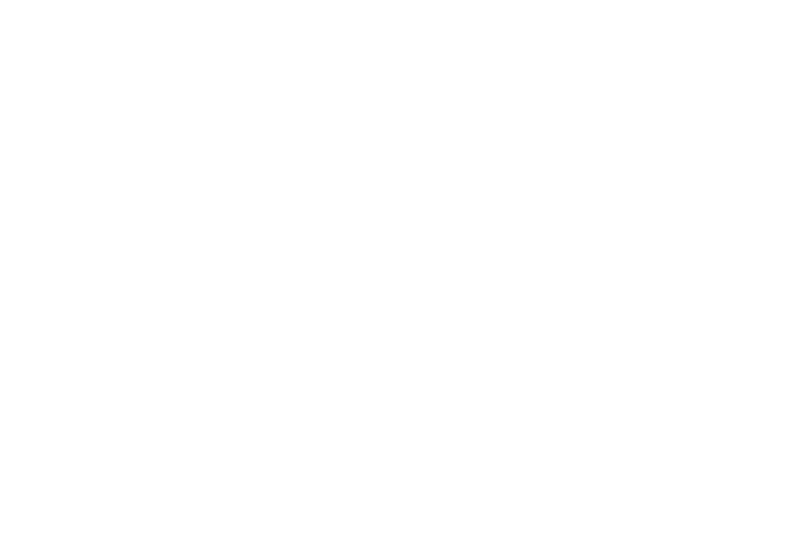
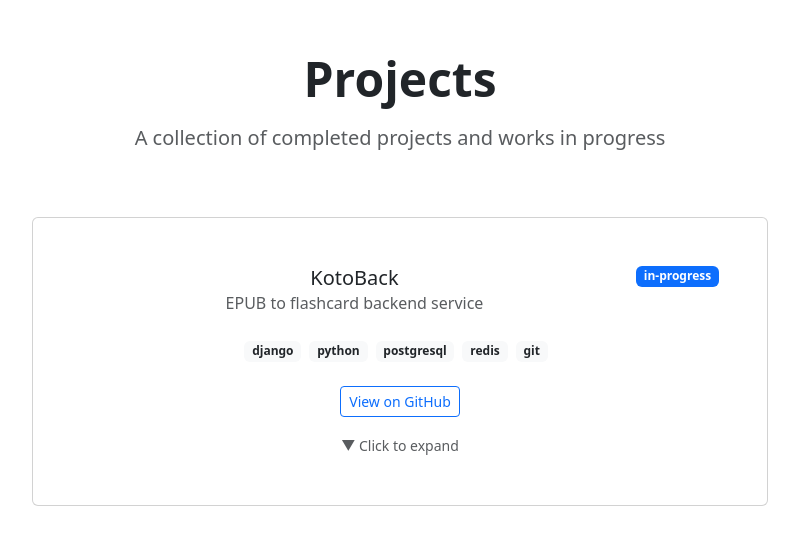
Before and after one commit to Jtsoco/portfolio, a React (Vite) app: page / in a window 1280 px wide. Shown: the part 7487-8031 px from the top of the page, without its empty margins (240-1039 px from the left). Before the commit the page ends 7389 px from the top, so only its background shows below. Built offline with nearby package versions, Linux system fonts and the light colour scheme.

Commit message:
new project components

```diff
--- a/src/App.tsx
+++ b/src/App.tsx
@@ -7,6 +7,7 @@
 import { EnglishText, JapaneseText} from './assets/text'
 import { GameSection } from './sections/gameSection'
 import { CurrentProjectSection } from './sections/currentProjectSection'
+import { ProjectsSection } from './sections/projectsSection'
 import { SideNavBar } from './components/SideNAvBar'
 import { useLinkRefs } from './sections/currentProjectSubSections/useLinkRefs'
 import { SectionSelectDropdown } from './components/SectionSelectDropdown'
@@ -18,6 +19,7 @@
   const targetRef = useRef(null);
   const gameTargetRef = useRef(null);
   const currentProjectTargetRef = useRef(null);
+  const projectsTargetRef = useRef(null);
   const currentProjectSubSectionRefs = useLinkRefs();
   const nonTopRef = useRef(null);
   const introductionRef = useRef(null);
@@ -26,6 +28,7 @@
     'About': targetRef,
     'Game': gameTargetRef,
     'Current Project': currentProjectTargetRef,
+    'Projects': projectsTargetRef,
   }
 
   return (
@@ -47,7 +50,7 @@
           <AboutSection targetRef={targetRef}/>
           <GameSection targetRef={gameTargetRef}/>
           <CurrentProjectSection targetRef={currentProjectTargetRef} subSectionRefs={currentProjectSubSectionRefs}/>
-          {/* next section is current project, show wireframe and database schema from book app */}
+          <ProjectsSection targetRef={projectsTargetRef}/>
         </div>
 
     </LanguageContext.Provider>
--- /dev/null
+++ b/src/assets/projectsInfo.tsx
@@ -0,0 +1,83 @@
+export interface ProjectCard {
+  id: string;
+  title: string;
+  shortDescription: string;
+  description: string;
+  techStack: string[];
+  githubLink: string;
+  features: string[];
+  status: 'completed' | 'in-progress' | 'archived';
+  backendUrl?: string;
+  frontendUrl?: string;
+  roadmap?: RoadmapItem[];
+  images?: ProjectImage[];
+}
+
+export interface ProjectImage {
+  src: string;
+  alt: string;
+  title: string;
+}
+
+interface RoadmapItem {
+  label: string;
+  status: 'completed' | 'in-progress' | 'planned';
+}
+
+export function getProjects(): ProjectCard[] {
+  return [
+    {
+      id: 'kotoback',
+      title: 'KotoBack',
+      shortDescription: 'EPUB to flashcard backend service',
+      description: 'A backend service that processes EPUB files and generates flashcard lists for studying. Built with Django, Celery, and Redis for asynchronous task processing. V1 focuses on core backend architecture and API, with frontend coming soon.',
+      techStack: [
+        'icons8-django-100.png',
+        'icons8-python.svg',
+        'icons8-postgresql-96.png',
+        'icons8-redis-96.png',
+        'icons8-git-96.png',
+      ],
+      githubLink: 'https://github.com/jtsoco/Kotoback',
+      features: [
+        'EPUB file parsing and extraction',
+        'Async task processing with Celery',
+        'Redis caching layer',
+        'RESTful API with Django REST Framework',
+        'User authentication',
+        'Flashcard generation and storage',
+      ],
+      status: 'in-progress',
+      roadmap: [
+        {
+          label: 'EPUB parsing and text extraction',
+          status: 'completed',
+        },
+        {
+          label: 'Celery task queue setup',
+          status: 'completed',
+        },
+        {
+          label: 'Redis caching implementation',
+          status: 'completed',
+        },
+        {
+          label: 'Django REST API endpoints',
+          status: 'completed',
+        },
+        {
+          label: 'User authentication and authorization',
+          status: 'in-progress',
+        },
+        {
+          label: 'Frontend React application',
+          status: 'planned',
+        },
+        {
+          label: 'AI-powered flashcard generation',
+          status: 'planned',
+        },
+      ],
+    },
+  ];
+}
--- /dev/null
+++ b/src/sections/projectsSection.tsx
@@ -0,0 +1,44 @@
+import { Container, Row, Col } from 'react-bootstrap';
+import 'bootstrap/dist/css/bootstrap.min.css';
+import '../stylesheet.css';
+import { getProjects } from '../assets/projectsInfo';
+import { ExpandableProjectCard } from './projectsSubSections/ExpandableProjectCard';
+
+interface ProjectsSectionProps {
+  targetRef: React.RefObject<HTMLDivElement | null>;
+}
+
+export function ProjectsSection(props: ProjectsSectionProps) {
+  const projects = getProjects();
+
+  return (
+    <div className='section-page section-column' ref={props.targetRef}>
+      <Container className='py-5'>
+        {/* Section Title */}
+        <Row className='mb-5'>
+          <Col>
+            <h1 className='display-5 fw-bold mb-3'>Projects</h1>
+            <p className='lead text-muted'>
+              A collection of completed projects and works in progress
+            </p>
+          </Col>
+        </Row>
+
+        {/* Projects List */}
+        <Row>
+          <Col lg={8} className='mx-auto'>
+            {projects.length > 0 ? (
+              projects.map((project) => (
+                <ExpandableProjectCard key={project.id} project={project} />
+              ))
+            ) : (
+              <div className='text-center text-muted py-5'>
+                <p>No projects added yet. Check back soon!</p>
+              </div>
+            )}
+          </Col>
+        </Row>
+      </Container>
+    </div>
+  );
+}
--- /dev/null
+++ b/src/sections/projectsSubSections/ExpandableProjectCard.tsx
@@ -0,0 +1,143 @@
+import { useState } from 'react';
+import { Card, Badge, Container, Row, Col } from 'react-bootstrap';
+import { ProjectCard } from '../../assets/projectsInfo';
+import '../../stylesheet.css';
+
+interface ExpandableProjectCardProps {
+  project: ProjectCard;
+}
+
+export function ExpandableProjectCard({ project }: ExpandableProjectCardProps) {
+  const [isExpanded, setIsExpanded] = useState(false);
+
+  const statusColors: Record<string, string> = {
+    completed: 'success',
+    'in-progress': 'primary',
+    archived: 'secondary',
+  };
+
+  return (
+    <Card className='project-card expandable-project-card mb-3' onClick={() => setIsExpanded(!isExpanded)}>
+      <Card.Body className='cursor-pointer'>
+        {/* Header Section */}
+        <div className='d-flex justify-content-between align-items-start mb-2'>
+          <div className='flex-grow-1'>
+            <Card.Title className='mb-2'>{project.title}</Card.Title>
+            <Card.Subtitle className='text-muted mb-3'>
+              {project.shortDescription}
+            </Card.Subtitle>
+          </div>
+          <Badge bg={statusColors[project.status]} className='ms-2'>
+            {project.status}
+          </Badge>
+        </div>
+
+        {/* Tech Stack */}
+        <div className='mb-3'>
+          <div className='tech-stack-badges'>
+            {project.techStack.map((tech, index) => (
+              <Badge key={index} bg='light' text='dark' className='me-2 mb-2'>
+                {tech.replace(/icons8-|\.png|\.svg|-96|-100/g, '').replace(/-/g, ' ')}
+              </Badge>
+            ))}
+          </div>
+        </div>
+
+        {/* GitHub Link */}
+        <div className='mb-3'>
+          <a href={project.githubLink} target='_blank' rel='noopener noreferrer' className='btn btn-sm btn-outline-primary'>
+            View on GitHub
+          </a>
+        </div>
+
+        {/* Expanded Content */}
+        {isExpanded && (
+          <div className='expanded-content mt-3 pt-3 border-top'>
+            {/* Full Description */}
+            <div className='mb-3'>
+              <h6 className='fw-bold'>About</h6>
+              <p className='text-muted'>{project.description}</p>
+            </div>
+
+            {/* Features */}
+            {project.features && project.features.length > 0 && (
+              <div className='mb-3'>
+                <h6 className='fw-bold'>Features</h6>
+                <ul className='mb-0'>
+                  {project.features.map((feature, index) => (
+                    <li key={index} className='text-muted small'>
+                      {feature}
+                    </li>
+                  ))}
+                </ul>
+              </div>
+            )}
+
+            {/* Roadmap */}
+            {project.roadmap && project.roadmap.length > 0 && (
+              <div className='mb-3'>
+                <h6 className='fw-bold'>Roadmap</h6>
+                <div className='roadmap-list'>
+                  {project.roadmap.map((item, index) => (
+                    <div key={index} className='roadmap-item small mb-2'>
+                      <Badge
+                        bg={
+                          item.status === 'completed'
+                            ? 'success'
+                            : item.status === 'in-progress'
+                              ? 'primary'
+                              : 'light'
+                        }
+                        text={item.status === 'planned' ? 'dark' : ''}
+                        className='me-2'
+                      >
+                        {item.status}
+                      </Badge>
+                      <span className='text-muted'>{item.label}</span>
+                    </div>
+                  ))}
+                </div>
+              </div>
+            )}
+
+            {/* Future URLs if available */}
+            {(project.backendUrl || project.frontendUrl) && (
+              <div className='mt-3 pt-3 border-top'>
+                <h6 className='fw-bold mb-2'>Links</h6>
+                {project.backendUrl && (
+                  <div className='mb-2'>
+                    <a
+                      href={project.backendUrl}
+                      target='_blank'
+                      rel='noopener noreferrer'
+                      className='btn btn-sm btn-outline-info'
+                    >
+                      Backend
+                    </a>
+                  </div>
+                )}
+                {project.frontendUrl && (
+                  <div>
+                    <a
+                      href={project.frontendUrl}
+                      target='_blank'
+                      rel='noopener noreferrer'
+                      className='btn btn-sm btn-outline-success'
+                    >
+                      Frontend
+                    </a>
+                  </div>
+                )}
+              </div>
+            )}
+          </div>
+        )}
+
+        {/* Expand Indicator */}
+        <div className='mt-2 text-center text-muted'>
+          <small>{isExpanded ? '▲ Click to collapse' : '▼ Click to expand'}</small>
+        </div>
+      </Card.Body>
+    </Card>
+  );
+}
```
